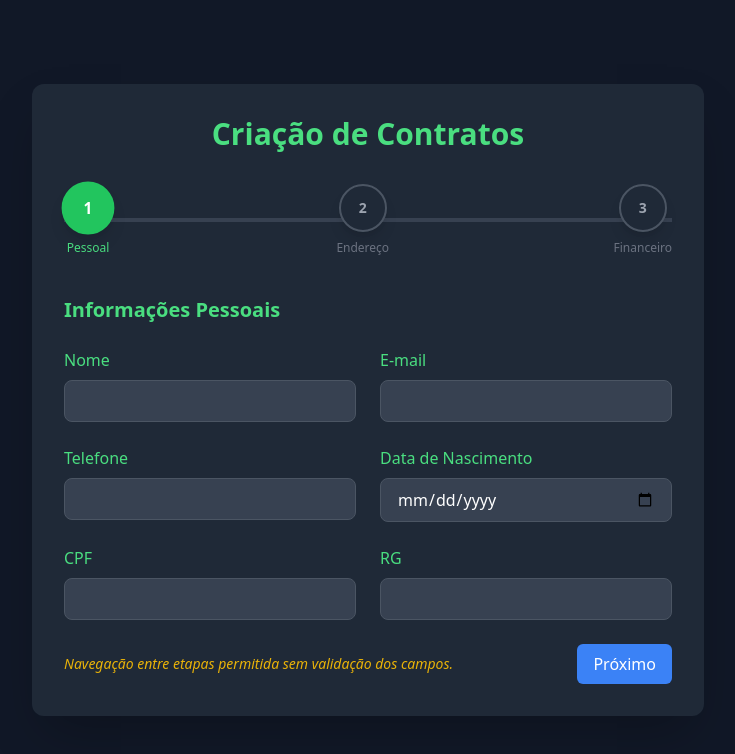
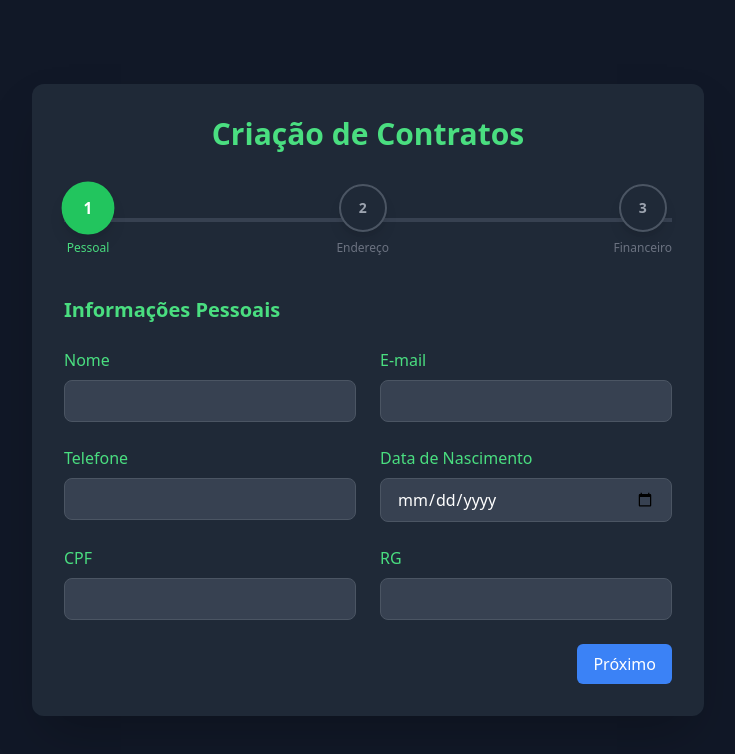
Before and after one commit to guribeiroh/contratos-conaes, a React (Vite) app: page / in a window 1280 px wide. Shown: the top 754 px of the page, without its empty margins (272-1007 px from the left). Built offline with nearby package versions, Linux system fonts and the light colour scheme.

Commit message:
Removido texto informativo sobre validação de campos

```diff
--- a/src/App.tsx
+++ b/src/App.tsx
@@ -1158,9 +1158,7 @@ function App() {
           </button>
         )}
 
-        <div className="text-sm text-yellow-500 italic font-medium">
-          Navegação entre etapas permitida sem validação dos campos.
-        </div>
+        <div className="flex-grow"></div>
 
         {etapaAtual < 4 && (
           <button
```
